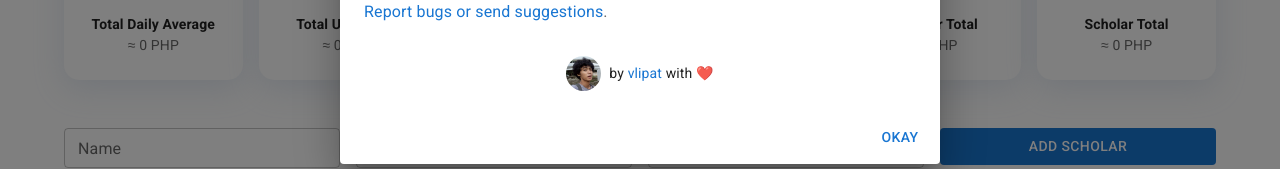
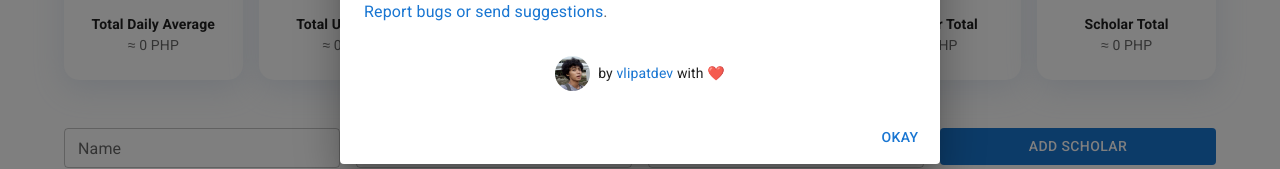
Before and after one commit to axiescholartracker/v1, a React (Create React App) app: page / in a window 1280 px wide. Both pictures are taken after a click on the button 1224 px from the left and 32 px from the top of the page. Shown: the part 434-603 px from the top of the page. Built offline with nearby package versions, Linux system fonts and the light colour scheme; no server answers.

Commit message:
update profile link

```diff
--- a/src/components/AboutDialog.js
+++ b/src/components/AboutDialog.js
@@ -100,9 +100,9 @@ function AboutDialog(props) {
 							by{' '}
 							<a
 								style={{ textDecoration: 'none', color: '#1976D2' }}
-								href="https://www.facebook.com/xf606bZhSFYbORVF/"
+								href="https://github.com/vlipatdev"
 							>
-								vlipat
+								vlipatdev
 							</a>{' '}
 							with ❤️
 						</Typography>
```
